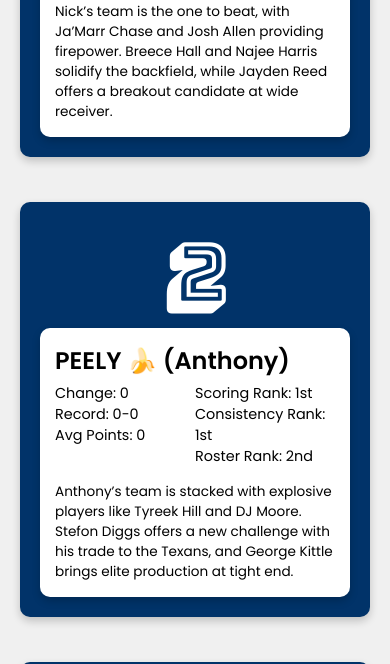
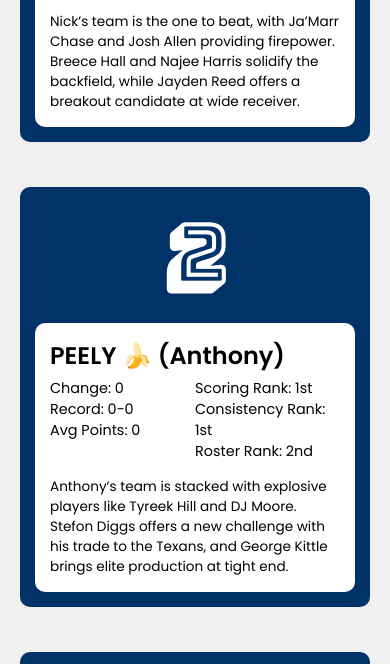
Before and after one commit to kreonal/tqftshub, a plain HTML site: page index.html in a window 390 px wide. Shown: the part 604-1268 px from the top of the page. Drawn offline with Linux system fonts and the light colour scheme.

Commit message:
Update styles.css

```diff
--- a/css/styles.css
+++ b/css/styles.css
@@ -78,27 +78,25 @@ body {
 .card {
     display: grid;
     grid-template-columns: 1fr 2fr; /* Divides the card into thirds */
-    background-color: #013369; /* Blue background for the entire card */
+    background-color: #013369; /* NFL blue background */
     border-radius: 10px;
     padding: 20px;
     max-width: 800px;
     margin: 15px auto;
     position: relative;
     overflow: hidden;
-    box-shadow: 0 4px 8px rgba(0, 0, 0, 0.2); /* Floating effect */
+    box-sizing: border-box; /* Ensure the card doesn’t extend beyond its boundaries */
 }
 
-/* Left third with larger Power Rank number */
+/* Left third with power rank number */
 .card-left {
     display: flex;
     justify-content: center;
     align-items: center;
     color: white;
-    font-family: 'Bungee Shade', sans-serif; /* Retro number font */
-    font-size: 6rem; /* Increase size */
-    font-weight: bold;
+    font-family: 'Bungee Shade', sans-serif;
+    font-size: 6rem;
     text-align: center;
-    height: 100%;
 }
 
 /* Right two-thirds with white background */
@@ -106,10 +104,27 @@ body {
     background-color: white;
     border-radius: 10px;
     padding: 20px;
-    box-shadow: 0 4px 8px rgba(0, 0, 0, 0.2); /* Floating effect */
     z-index: 1;
+    box-shadow: 0 4px 8px rgba(0, 0, 0, 0.1); /* Floating effect */
+    width: 100%; /* Ensure full width */
 }
 
+/* Responsive design for mobile */
+@media (max-width: 768px) {
+    .card {
+        grid-template-columns: 1fr; /* Stack the card vertically on small screens */
+        padding: 15px; /* Reduce padding on mobile */
+    }
+
+    .card-right {
+        margin-top: 15px; /* Add spacing on mobile between left and right sections */
+        padding: 15px; /* Reduce padding for white layer */
+    }
+
+    .card-left {
+        font-size: 4rem; /* Adjust power rank size for mobile */
+    }
+}
 /* Team name and details */
 .card-right-header {
     display: flex;
```
